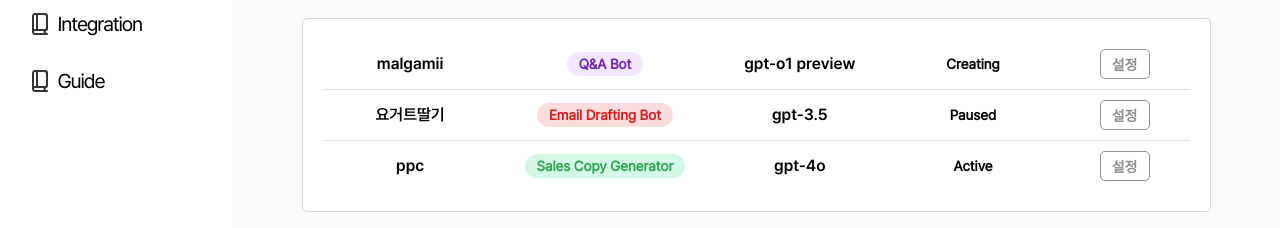
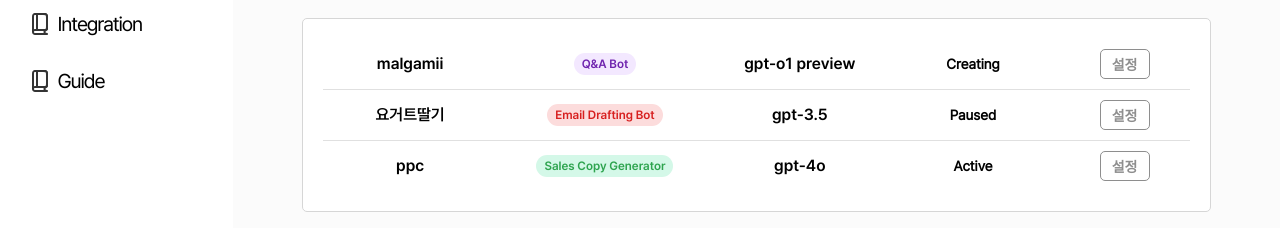
Before and after one commit to merginging/FE, a React (Vite) app: page /bot/list in a window 1280 px wide. Shown: the part 183-411 px from the top of the page. Built offline with nearby package versions, Linux system fonts and the light colour scheme.

Commit message:
style: 봇 리스트 스타일 변경

```diff
--- a/src/pages/Bot/BotList.styles.js
+++ b/src/pages/Bot/BotList.styles.js
@@ -54,7 +54,7 @@ export const addButtonStyle = css`
     height: 45px;
     flex-shrink: 0;
     border-radius: 5px;
-    background: #F1502F;
+    background: #f1502f;
     display: flex;
     justify-content: center;
     align-items: center;
@@ -67,7 +67,7 @@ export const addButtonStyle = css`
 `;
 
 export const addButtonTextStyle = css`
-    color: #FFF;
+    color: #fff;
     font-family: 'Pretendard-Bold';
     font-size: 16px;
     font-weight: 700;
@@ -138,12 +138,13 @@ export const botNameStyle = css`
 `;
 
 export const tagStyle = (textColor, bgColor) => css`
-    font-size: 14px;
-    font-weight: 600;
+    font-family: 'Pretendard-SemiBold';
+    font-size: 12px;
+    font-weight: 500;
     color: ${textColor};
     background: ${bgColor};
     border-radius: 20px;
-    padding: 5px 12px;
+    padding: 5px 8px;
 `;
 
 export const statusCircle = (color) => css`
@@ -175,3 +176,16 @@ export const settingButton = css`
         background: #f3f3f3;
     }
 `;
+
+export const verticalTagContainer = css`
+    display: flex;
+    flex-direction: column;
+    align-items: center;
+    gap: 4px;
+`;
+
+export const centeredBotRow = css`
+    display: flex;
+    align-items: center;
+    text-align: center;
+`;
```
